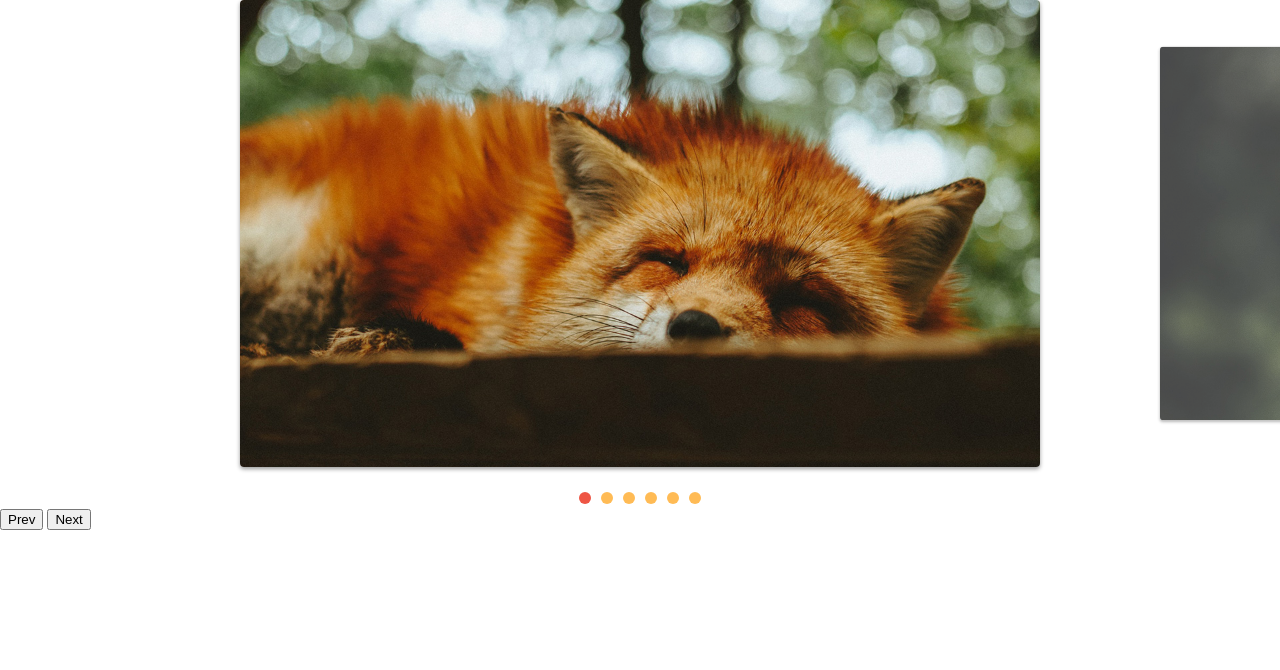
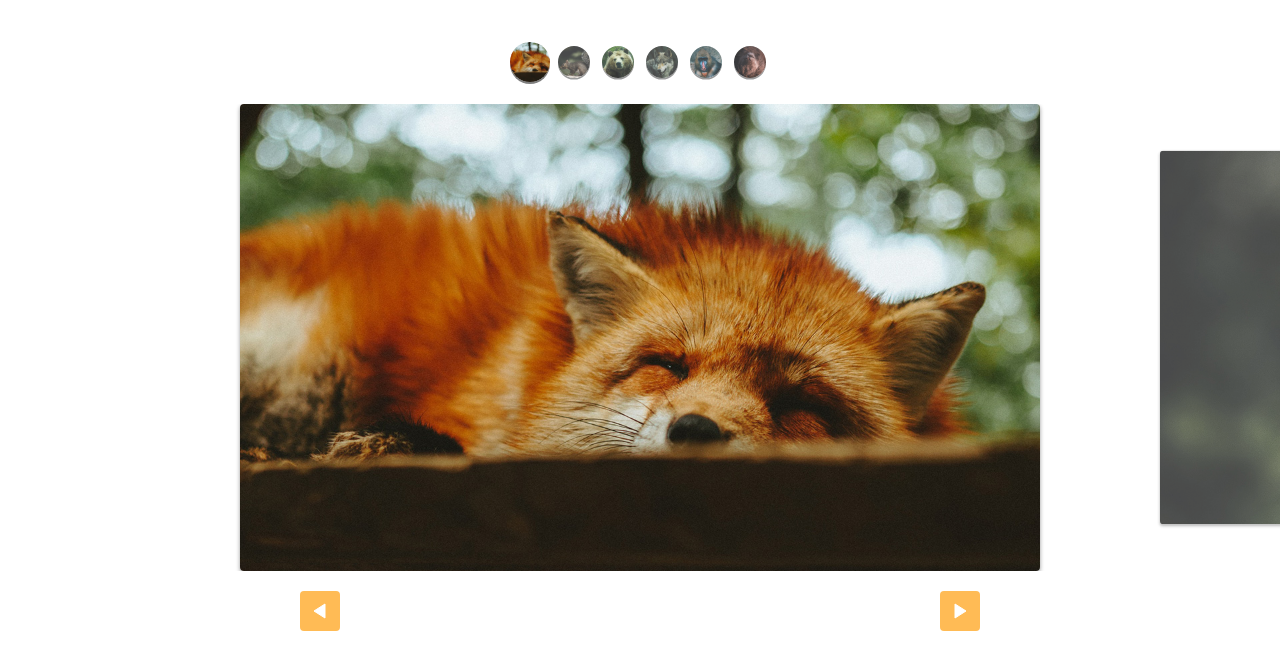
Before and after one commit to Hivegui/Slide, a plain HTML site: page index.html in a window 1280 px wide. Drawn offline with Linux system fonts and the light colour scheme.

Commit message:
custom controls estilizados

```diff
--- a/css/style.css
+++ b/css/style.css
@@ -64,3 +64,48 @@ img {
 [data-control="slide"] li.active a, [data-control="slide"] li a:hover {
     background: #E54;
 }
+
+.custom-controls {
+    display: flex;
+    justify-content: center;
+    margin-top: 40px;
+    margin-bottom: 20px;
+    flex-wrap: wrap;
+}
+
+.custom-controls li {
+    opacity: .8;
+    transform: scale(.8);
+    width: 40px;
+    height: 40px;
+    border-radius: 50%;
+    overflow: hidden;
+    margin: 2px;
+    box-shadow: 0 2px rgba(0,0,0,.5);
+    transition: .3s;
+}
+
+.custom-controls li.active {
+    opacity: 1;
+    transform: scale(1);
+}
+
+.arrow-nav {
+    display: flex;
+    justify-content: space-around;
+    margin: 20px 0;
+}
+
+.arrow-nav button {
+    cursor: pointer;
+    border: none;
+    border-radius: 4px;
+    color: white;
+    width: 40px;
+    height: 40px;
+    background: #FB5 url('../img/arrow.svg') center center no-repeat;
+}
+
+.arrow-nav button.prev {
+    transform: rotate(-180deg);
+}
--- a/index.html
+++ b/index.html
@@ -8,6 +8,14 @@
     <link rel="stylesheet" href="css/style.css">
 </head>
 <body>
+    <ul class="custom-controls">
+        <li><img src="img/foto1-thumb.jpg" alt=""</li>
+        <li><img src="img/foto2-thumb.jpg" alt=""</li>
+        <li><img src="img/foto3-thumb.jpg" alt=""</li>
+        <li><img src="img/foto4-thumb.jpg" alt=""</li>
+        <li><img src="img/foto5-thumb.jpg" alt=""</li>
+        <li><img src="img/foto6-thumb.jpg" alt=""</li>
+    </ul>
     <div class="slide-wrapper">
         <ul class="slide">
             <li><img src="img/foto1.jpg" alt=""></li>
@@ -19,8 +27,8 @@
         </ul>
     </div>
     <div class="arrow-nav">
-        <button class="prev">Prev</button>
-        <button class="next">Next</button>
+        <button class="prev"></button>
+        <button class="next"></button>
     </div>
     <script type="module" src="js/script.js"></script>
 </body>
--- a/js/script.js
+++ b/js/script.js
@@ -1,9 +1,6 @@
-import { SlideNav } from './slide.js';
+import SlideNav from './slide.js';
 
 const slide = new SlideNav('.slide', '.slide-wrapper');
 slide.init();
 slide.addArrow('.prev', '.next');
-
-slide.addControl();
-
-console.log(slide);
+slide.addControl('.custom-controls');
--- a/js/slide.js
+++ b/js/slide.js
@@ -146,7 +146,7 @@ export class Slide {
   }
 }
 
-export class SlideNav extends Slide {
+export default class SlideNav extends Slide {
   constructor(slide, wrapper) {
     super(slide, wrapper);
     this.bindControlEvents();
```
